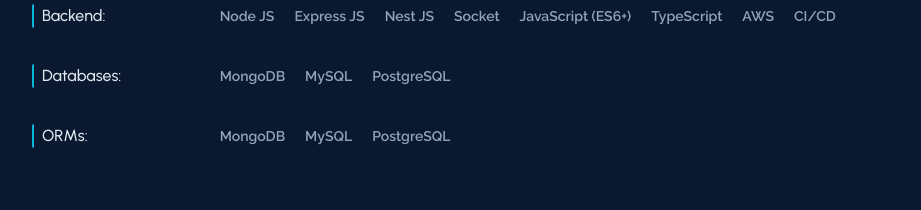
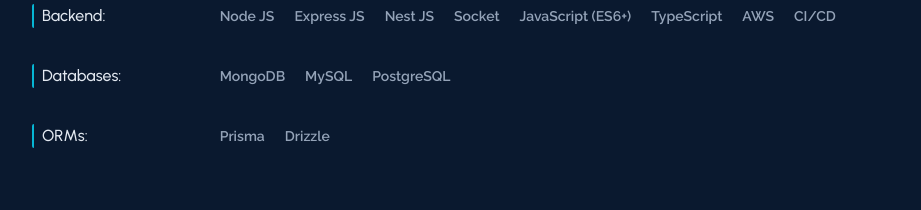
Before and after one commit to saures1423/les-portfolio, a React (Vite) app: page / in a window 1280 px wide. Shown: the part 1600-1810 px from the top of the page, without its empty margins (152-1073 px from the left). Built offline with nearby package versions, Linux system fonts and the light colour scheme.

Commit message:
Fix ORM skills reference in globals.ts

```diff
--- a/src/contants/globals.ts
+++ b/src/contants/globals.ts
@@ -47,5 +47,5 @@
     { title: 'Frontend:', skills: FRONT_SKILLS },
     { title: 'Backend:', skills: BACK_SKILLS },
     { title: 'Databases:', skills: DATABASE_SKILLS },
-    { title: 'ORMs:', skills: DATABASE_SKILLS },
+    { title: 'ORMs:', skills: ORMs },
 ];
```
